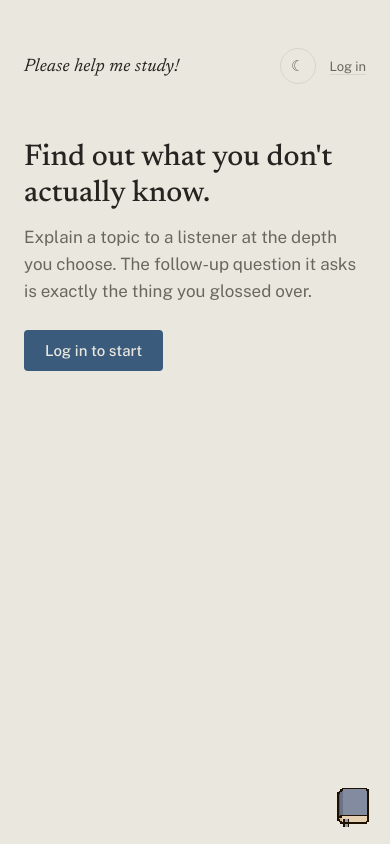
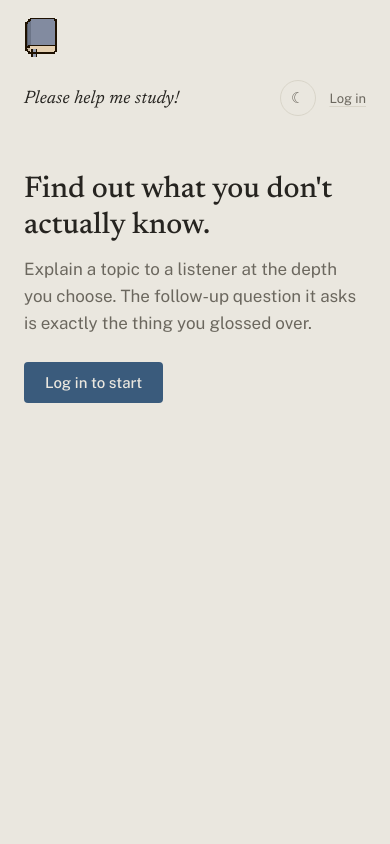
Before and after one commit to jwt2706/pleasehelpme.study, a React (Vite) app in the folder frontend/: page / in a window 390 px wide. Built offline with nearby package versions, Linux system fonts and the light colour scheme; no server answers.

Commit message:
move logo

```diff
--- a/frontend/src/styles.css
+++ b/frontend/src/styles.css
@@ -66,7 +66,7 @@ body {
 .app-shell {
   max-width: 640px;
   margin: 0 auto;
-  padding: 3rem 1.5rem 6rem;
+  padding: 6.5rem 1.5rem 6rem;
   min-height: 100vh;
   display: flex;
   flex-direction: column;
@@ -885,6 +885,9 @@ input::placeholder {
 }
 
 @media (max-width: 480px) {
+  .app-shell {
+    padding-top: 5rem;
+  }
   h1 {
     font-size: 1.875rem;
   }
@@ -1035,8 +1038,8 @@ input::placeholder {
 .book-mascot {
   --frame: 64px;
   position: fixed;
-  right: 1.25rem;
-  bottom: 1.25rem;
+  top: 1rem;
+  left: 1.5rem;
   width: var(--frame);
   height: var(--frame);
   background-image: url("./assets/book-sprite.png");
@@ -1089,8 +1092,8 @@ input::placeholder {
 @media (max-width: 480px) {
   .book-mascot {
     --frame: 48px;
-    right: 0.85rem;
-    bottom: 0.85rem;
+    top: 0.75rem;
+    left: 1rem;
   }
 }
 
```
